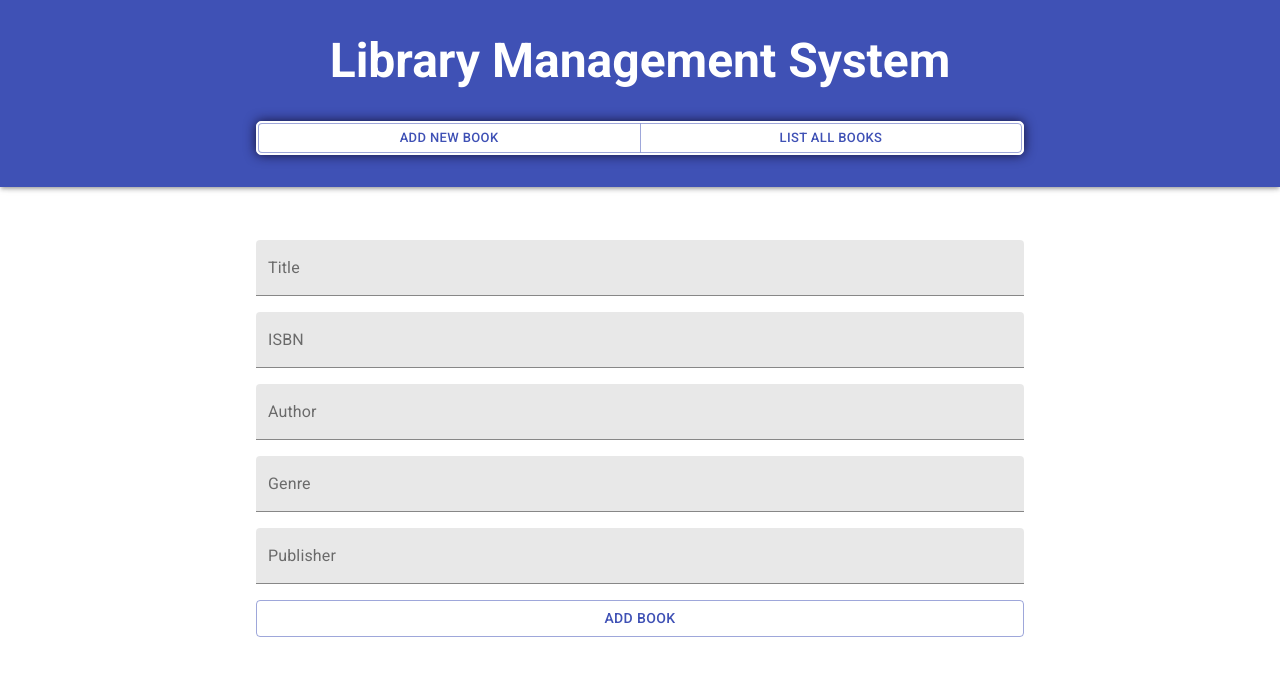
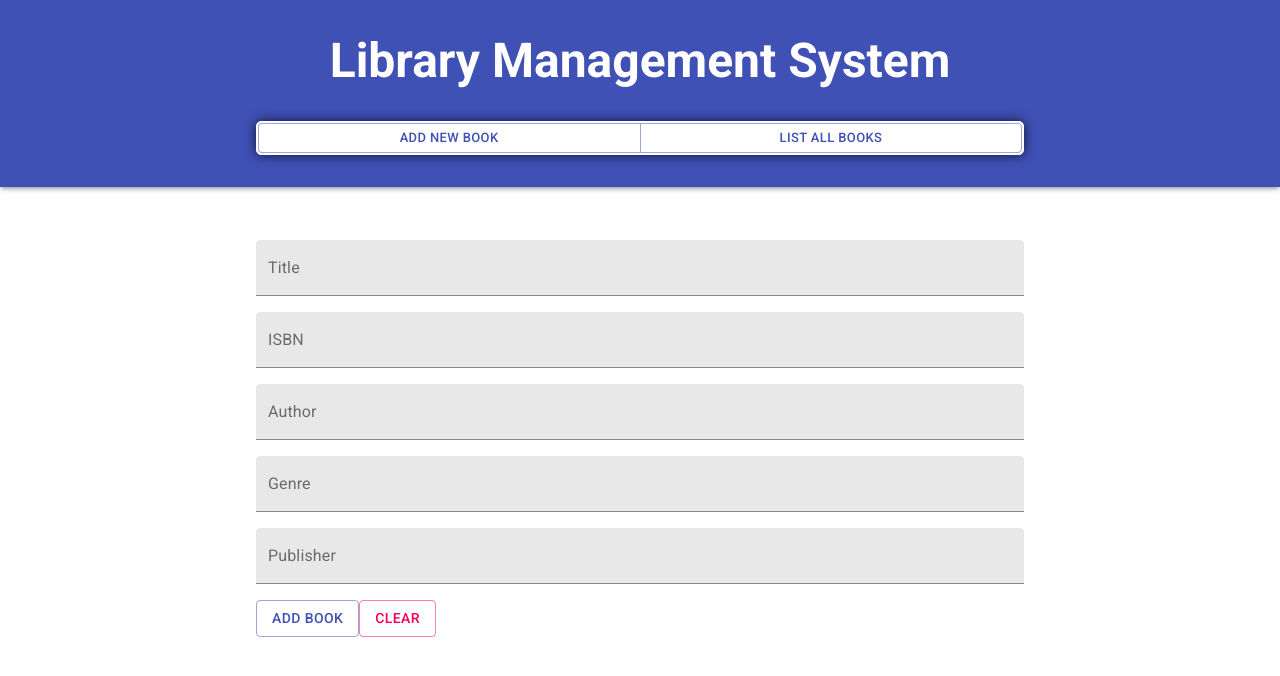
Before and after one commit to NSBM-SPM-2021/github-basics-ihplwijesena, a React (Create React App) app in the folder plw-lms/: page / in a window 1280 px wide. Shown: the top 676 px of the page. Built offline with nearby package versions, Linux system fonts and the light colour scheme; no server answers; the database is empty.

Commit message:
AddBook form clear button added

```diff
--- a/plw-lms/src/components/AddBook.js
+++ b/plw-lms/src/components/AddBook.js
@@ -94,10 +94,17 @@ function AddBook({ onAdd }) {
                     type="submit"
                     color="primary"
                     variant="outlined"
-                    fullWidth
                     role="new-book-submit"
                 >
                     Add Book
+                </Button>
+                <Button
+                    type="reset"
+                    color="secondary"
+                    variant="outlined"
+                    role="new-book-reset"
+                >
+                    Clear
                 </Button>
             </form>
 
```
